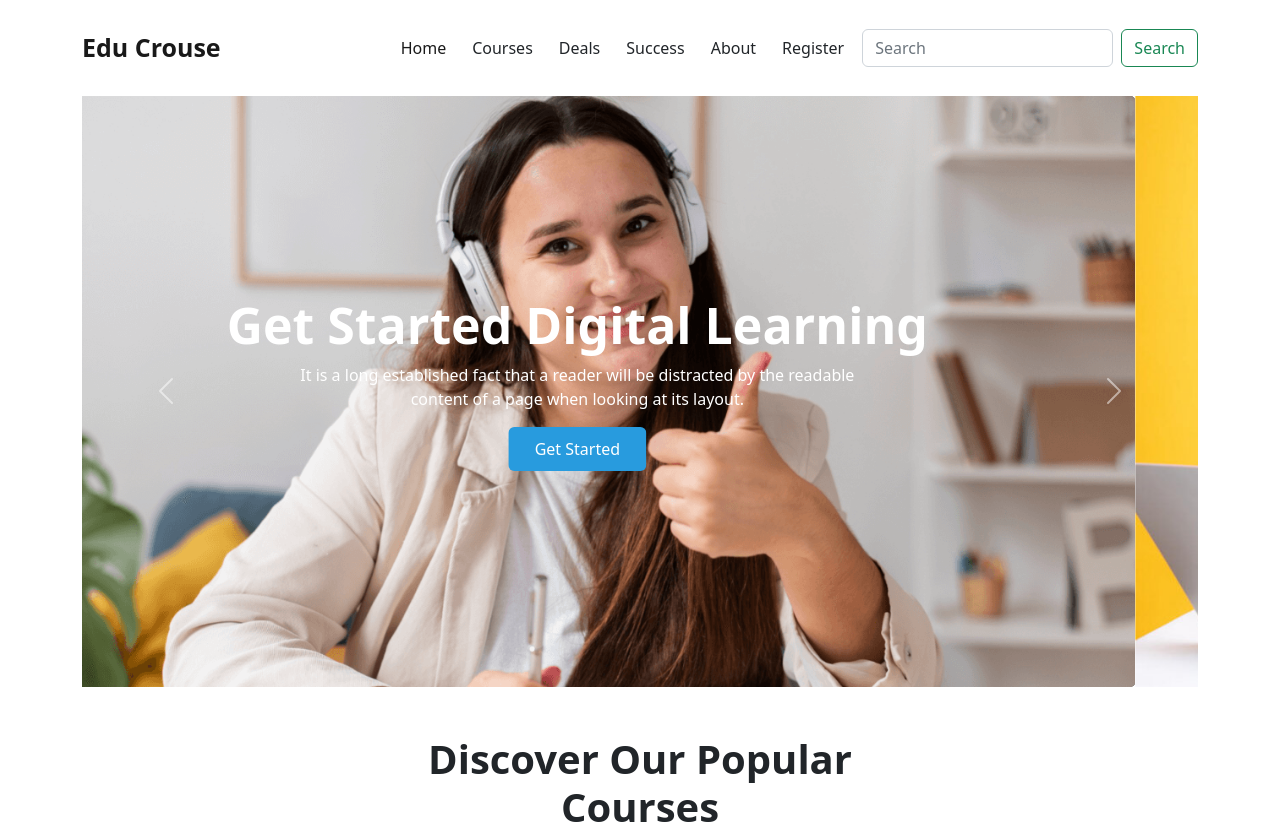
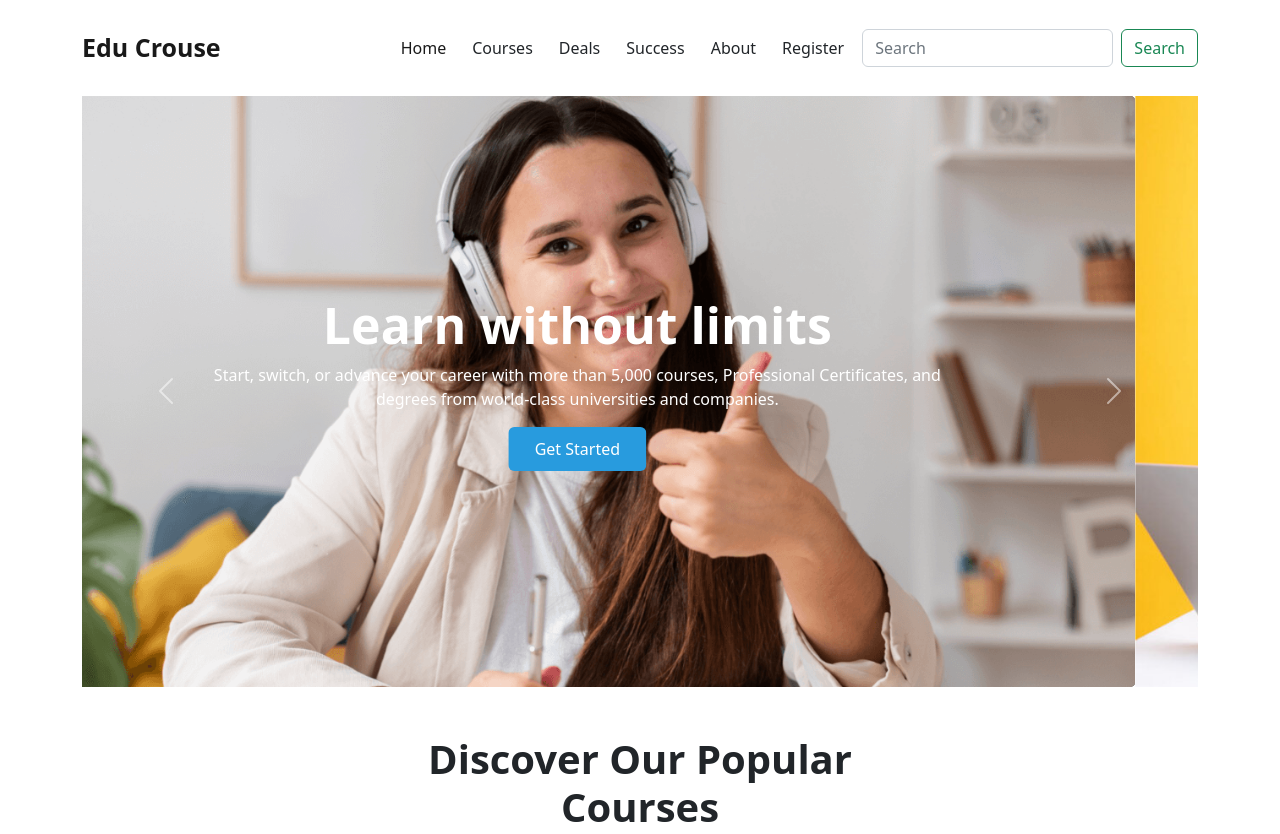
Before and after one commit to Riadhossain5111/edu-crouse, a plain HTML site: page index.html in a window 1280 px wide. Shown: the top 834 px of the page. Drawn offline with nearby package versions, Linux system fonts and the light colour scheme; files whose address does not match are found by name.

Commit message:
heading title change

```diff
--- a/assets/css/style.css
+++ b/assets/css/style.css
@@ -118,7 +118,7 @@
   .freqently-content{
     padding-bottom: 35px;
   }
-.accordion{
+.accoridon-sm-width{
   width: 60%;
   margin: auto;
 
@@ -139,7 +139,7 @@
       .start-ready-btn {
         margin-left: 0px;
       }
-      .accordion{
+      .accoridon-sm-width{
         padding-bottom: 40px;
         width: 100%;
         margin: auto;
@@ -169,7 +169,7 @@
       .freqently-content{
         padding-bottom: 50px;
       }
-      .accordion{
+      .accoridon-sm-width{
         padding-bottom: 40px;
       }
       .meet-title-content{
--- a/index.html
+++ b/index.html
@@ -70,10 +70,9 @@
           <div class="carousel-item active">
             <img src="assets/images/cover/cover-1.png" class="fu d-block img-fluid carousel-img" alt="..." />
             <div class="carousel-caption">
-              <h1 class="main-heading">Get Started Digital Learning</h1>
+              <h1 class="main-heading">Learn without limits</h1>
               <p>
-                It is a long established fact that a reader will be distracted by the readable <br />
-                content of a page when looking at its layout.
+                Start, switch, or advance your career with more than 5,000 courses, Professional Certificates, and degrees from world-class universities and companies.
               </p>
               <a class="btn btn-bg-color" href="#">Get Started</a>
             </div>
@@ -81,10 +80,9 @@
           <div class="carousel-item">
             <img src="assets/images/cover//rsz_13cover-2.jpg" class="d-block img-fluid" alt="..." />
             <div class="carousel-caption">
-              <h1 class="main-heading">Get Started Digital Learning</h1>
+              <h1 class="main-heading">Learn without limits</h1>
               <p>
-                It is a long established fact that a reader will be distracted by the readable <br />
-                content of a page when looking at its layout.
+                Start, switch, or advance your career with more than 5,000 courses, Professional Certificates, and degrees from world-class universities and companies.
               </p>
               <a class="btn btn-primary" href="#">Get Started</a>
             </div>
@@ -93,10 +91,9 @@
           <div class="carousel-item">
             <img src="assets/images/cover/cover-3.jpg" class="d-block img-fluid" alt="..." />
             <div class="carousel-caption">
-              <h1 class="main-heading">Get Started Digital Learning</h1>
+              <h1 class="main-heading">Learn without limits</h1>
               <p>
-                It is a long established fact that a reader will be distracted by the readable <br />
-                content of a page when looking at its layout.
+                Start, switch, or advance your career with more than 5,000 courses, Professional Certificates, and degrees from world-class universities and companies.
               </p>
               <a class="btn btn-bg-color" href="#">Get Started</a>
             </div>
@@ -140,7 +137,7 @@
               </div>
               <div class="ul-content">
                 <h4 class="ul-content-title">Fundamental Of UI/UX Design</h4>
-                <p class="lead">Some quick example text to build on the card title and make up the bulk of the card.</p>
+                <p class="lead">Purchase options built to support any business, including subscriptions, and bulk enrollment.</p>
                 <span class="price">Price : 20$</span>
               </div>
             </div>
@@ -417,7 +414,7 @@
           </div>
           <!-- row  -->
           <div class="row">
-            <div class="accordion" id="accordionExample">
+            <div class="accordion accoridon-sm-width" id="accordionExample">
               <div class="accordion-item">
                 <h2 class="accordion-header" id="headingOne">
                   <button
```
